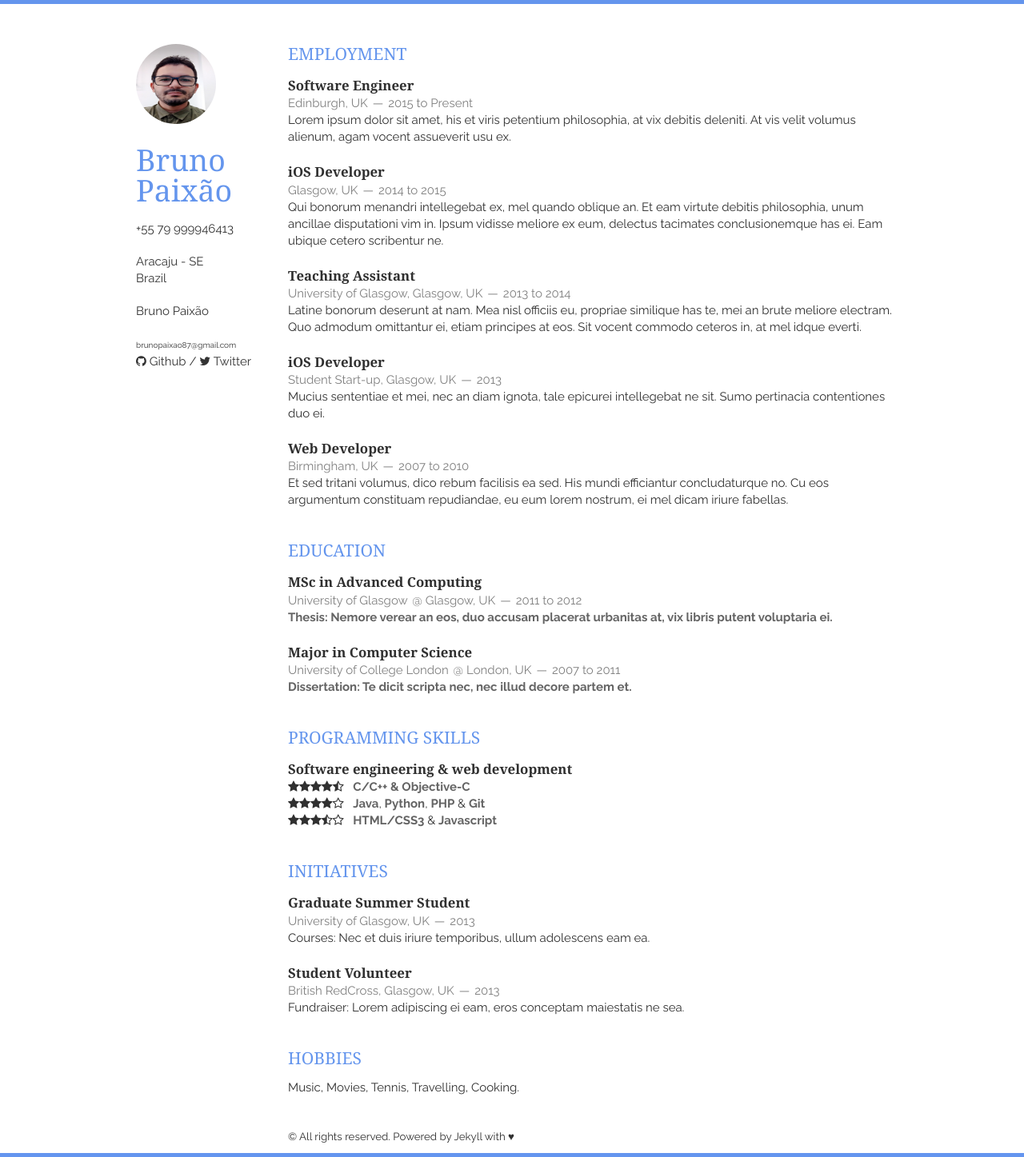
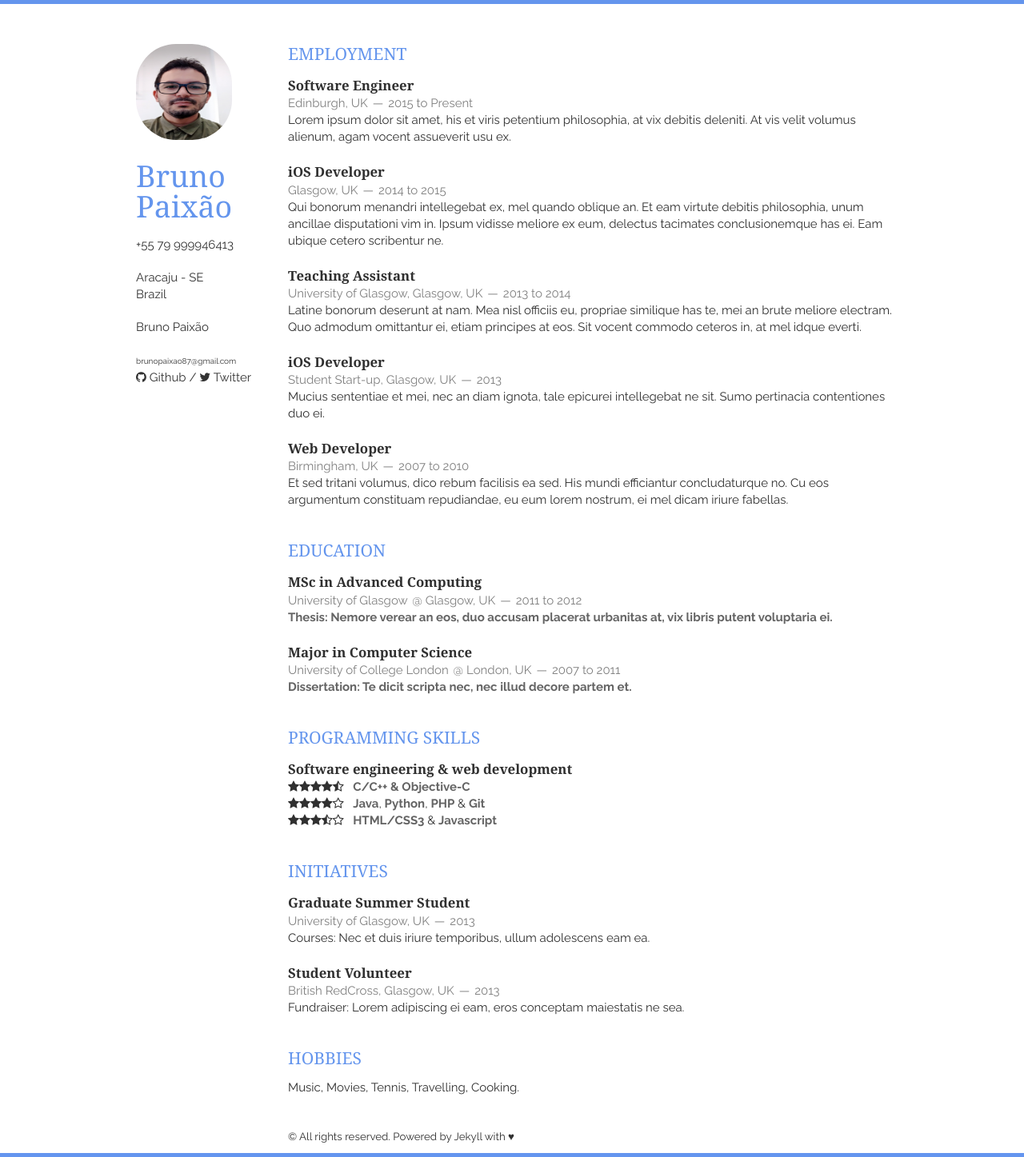
Before and after one commit to brunopaixao87/brunopaixao87.github.io-vitae, a Jekyll site: the page built from index.html, in a window 1280 px wide. Shown: the whole page at 80% size. Built offline with Jekyll 4.4.1, drawn with Linux system fonts in a browser that asks for light colours; nearby versions of some CDN libraries; the list of posts is cut into pages by our own code.

Commit message:
ajustando layout

```diff
--- a/static/css/layout.css
+++ b/static/css/layout.css
@@ -31,9 +31,9 @@ p, address {
 }
 
 .me {
-    width: 100px;
-    height: 100px;
-    border-radius: 50px;
+    width: 120px;
+    height: 120px;
+    border-radius: 60px;
     -webkit-border-radius: 50px;
     -moz-border-radius: 50px;
     margin-bottom: 20px;
```
